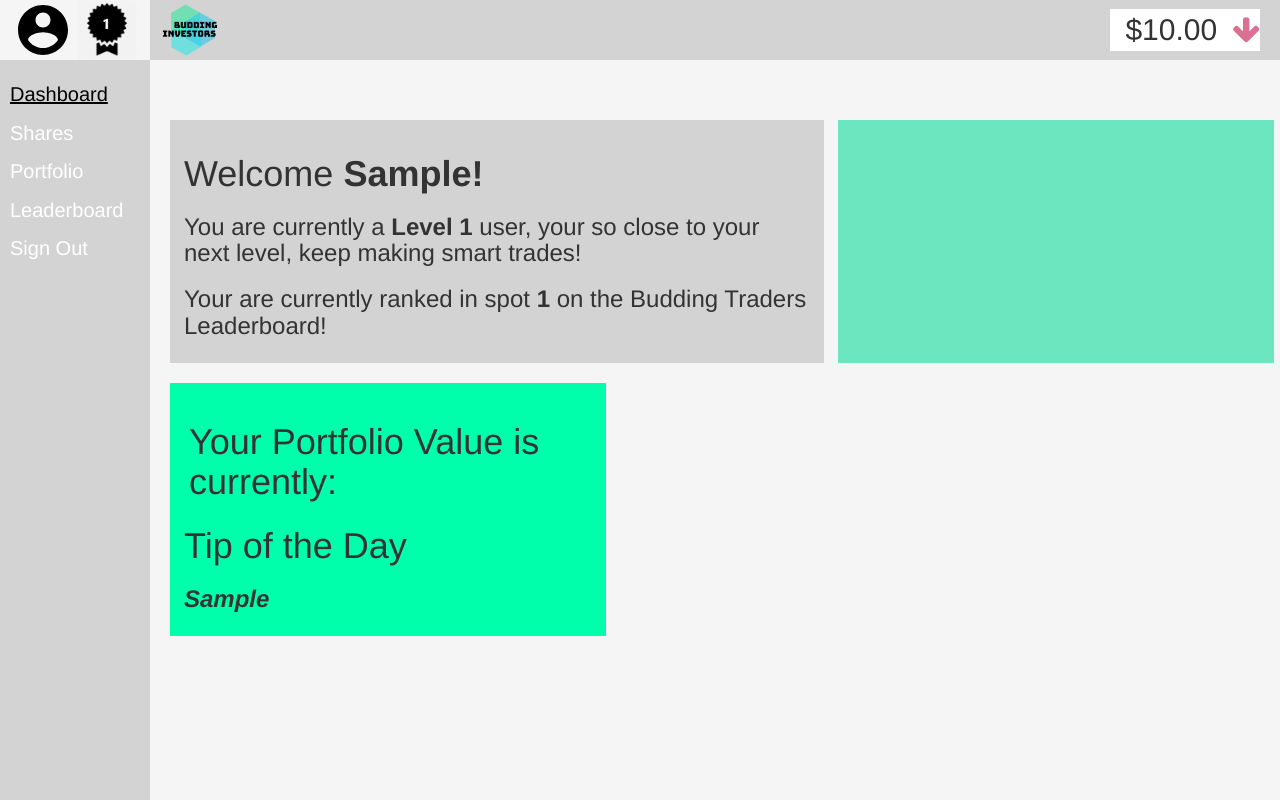
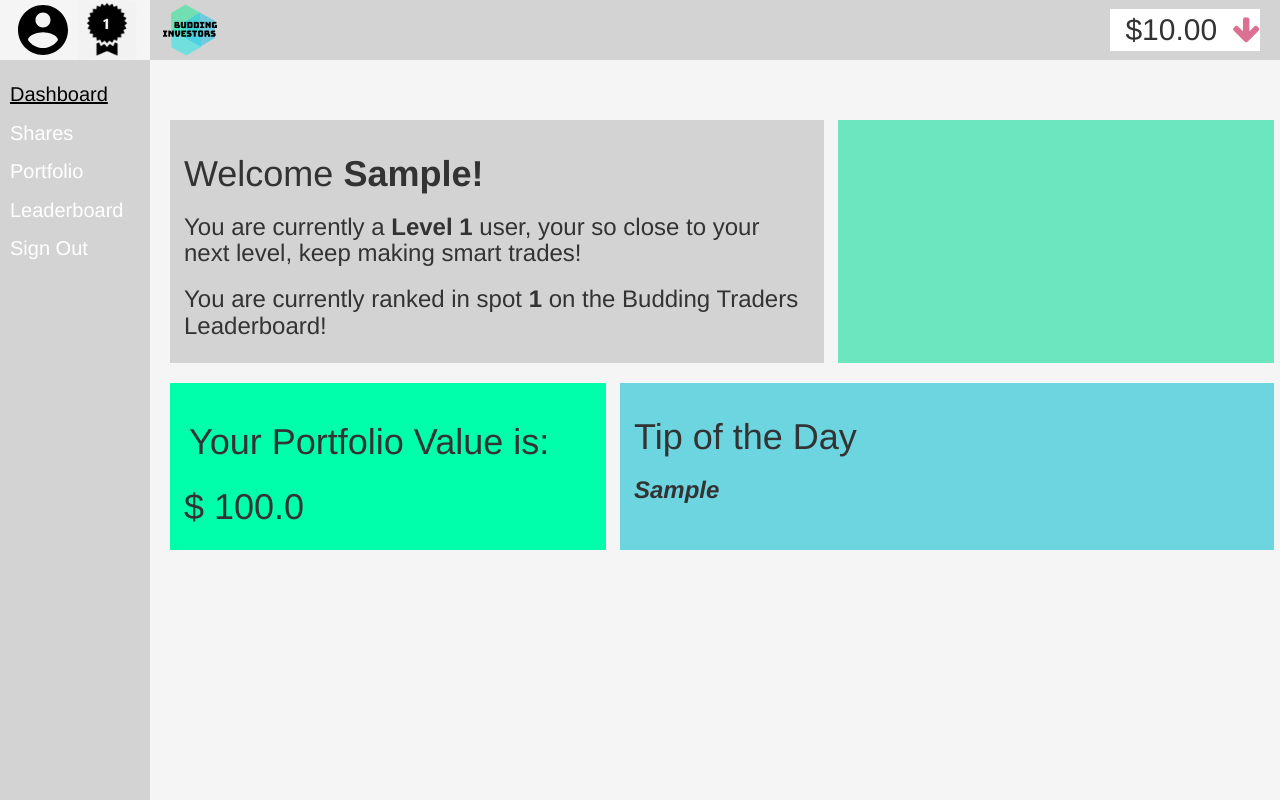
Before and after one commit to System-Exit/Investment-game, a Flask app: page /dashboard in a window 1280 px wide. Run offline with Flask 2, Linux system fonts and the light colour scheme; a user stored in the database is signed in; tables that the repository leaves empty hold one stand-in row (values such as "Sample post"); parts of the project's set-up code (start-up, migrations or seed data) failed here and were passed over; some libraries are stand-ins or nearby versions.

Commit message:
Fixed Portfolio Value

```diff
--- a/app/main/routes.py
+++ b/app/main/routes.py
@@ -417,10 +417,3 @@ def updateleaderboard():
     gdb.updateleaderboard()
 
     return jsonify(success=True)
-
-@bp.route('/introduction')
-def introduction():
-    """
-    Displays Introduction Video
-    """
-    return render_template('introduction.html')
--- a/app/templates/dashboard.html
+++ b/app/templates/dashboard.html
@@ -8,7 +8,7 @@
     <div>
      <h1>Welcome <strong>{{ user.firstname }}!</strong></h1>
      <h3>You are currently a <strong>Level {{ user.getRating() }} </strong> user, your so close to your next level, keep making smart trades!</h3>
-     <h3>Your are currently ranked in spot <strong>{{ current_user_info.ranking }} </strong> on the Budding Traders Leaderboard!</h3>
+     <h3>You are currently ranked in spot <strong>{{ current_user_info.ranking}} </strong> on the Budding Traders Leaderboard!</h3>
     </div>
     <div style="background: #6ce6bf;
   padding: 1em;">
@@ -19,13 +19,13 @@
    text-align: left;
   margin: 20px;">
     <div style="background: #00ffaa;">
-     <h1 style="padding: 5px;">Your Portfolio Value is currently:</h1>
-       {% for user in leaderboard %}
-          {% if user.userID == current_user_info.userID %}
-              <h1 style="font-size: 50px;>${{ user.sharesvalue|round(2) }}</h1>
-            {% else %}
-          {% endif %}
-        {% endfor %}
+     <h1 style="padding: 5px;">Your Portfolio Value is:</h1>
+                                {% for user in leaderboard %}
+                                    {% if user.userID == current_user_info.userID %}
+                                            <h1>$ {{ user.sharesvalue|round(4) }}</h1>
+                                    {% else %}
+                                    {% endif %}
+                                {% endfor %}
     </div>
     <div style="background: #6cd5e0;
   padding: 1em;">
--- a/config.py
+++ b/config.py
@@ -11,10 +11,6 @@ class Config(object):
     DB_USERNAME = os.getenv('DB_USERNAME') or 'root'
     DB_PASSWORD = os.getenv('DB_PASSWORD') or 'RMIT1234!!!'
     DB_HOST = os.getenv('DB_HOST') or '127.0.0.1'
-<<<<<<< Updated upstream
     DB_PORT = os.getenv('DB_PORT') or '3309'
-=======
-    DB_PORT = os.getenv('DB_PORT') or '3311'
->>>>>>> Stashed changes
     DB_DATABASE = os.getenv('DB_DATABASE') or 'Database'
     DB_QUERY = os.getenv('DB_QUERY') or ""
```
